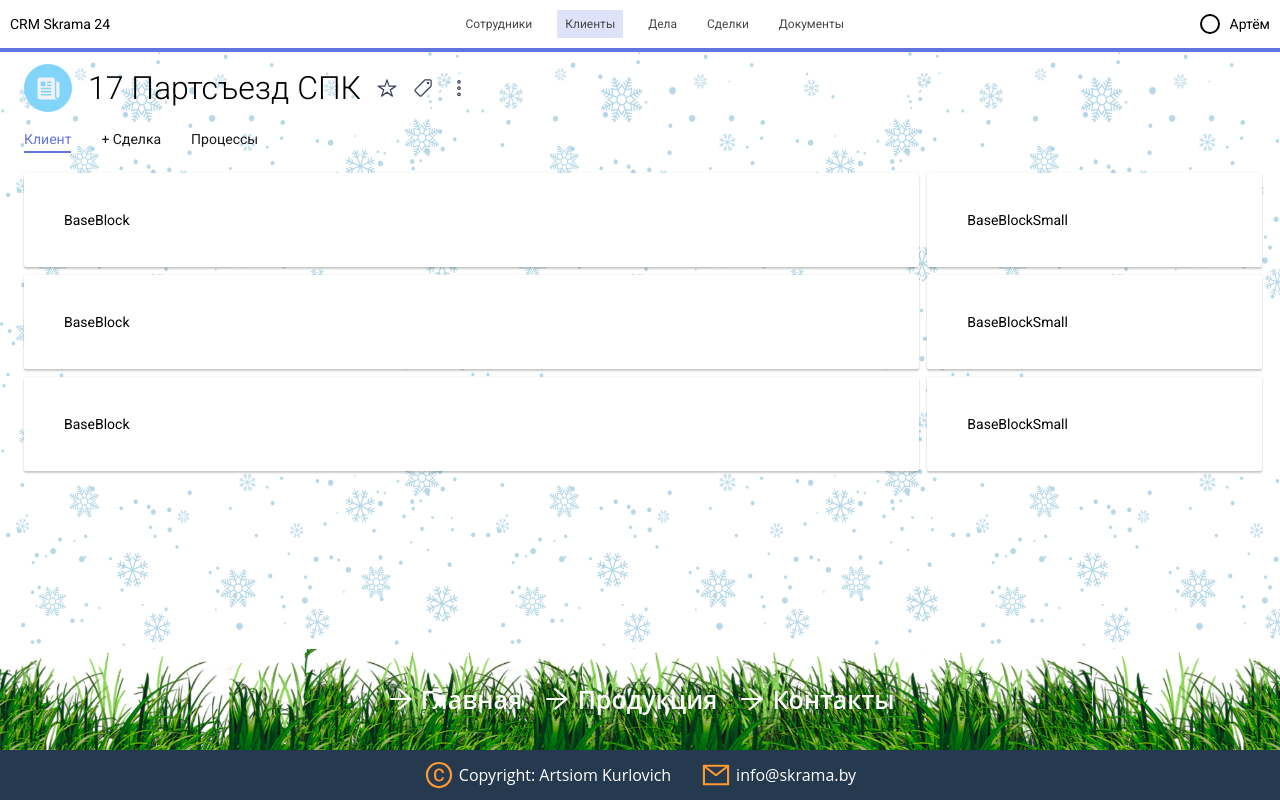
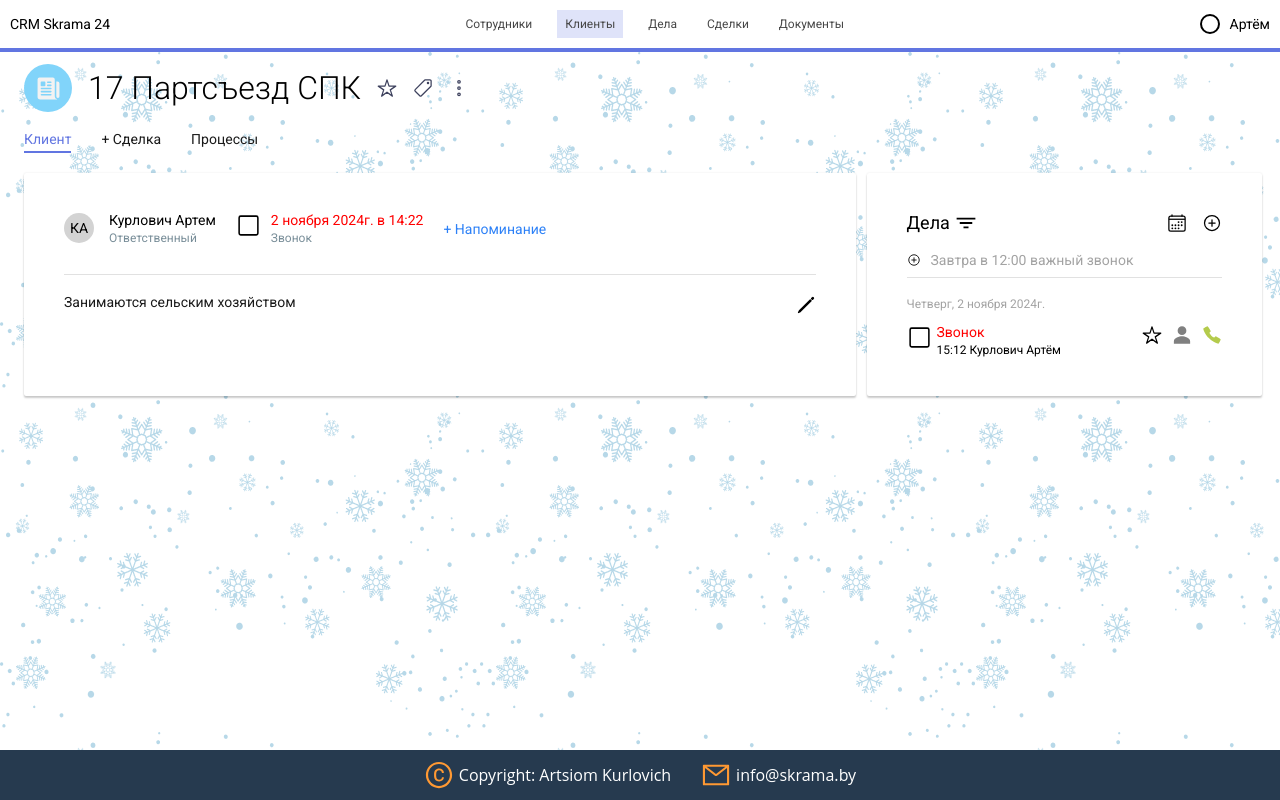
Before and after one commit to akurlovich/CRM-client, a React (Create React App) app: page / in a window 1280 px wide. Built offline with nearby package versions, Linux system fonts and the light colour scheme; no server answers.

Commit message:
feat: deals layout

```diff
--- a/src/components/BaseBlock/BaseBlock.tsx
+++ b/src/components/BaseBlock/BaseBlock.tsx
@@ -1,9 +1,35 @@
 import React, { FC } from 'react';
 import './baseblock.scss';
+import { IoPencilOutline } from "@react-icons/all-files/io5/IoPencilOutline";
+import { IoSquareOutline } from "@react-icons/all-files/io5/IoSquareOutline";
 
 const BaseBlockInner: FC = () => {
   return (
-    <section className='baseblock'>BaseBlock</section>
+    <section className='baseblock'>
+      <div className="baseblock__title">
+        <div className="baseblock__title__user">
+          <div className="avatar">КА</div>
+          <div className="name">
+            <span>Курлович Артем</span>
+            <span>Ответственный</span>
+          </div>
+        </div>
+        <div className="baseblock__title__deal">
+          <IoSquareOutline size={25}/>
+          <div className="item">
+            <span>2 ноября 2024г. в 14:22</span>
+            <span>Звонок</span>
+          </div>
+        </div>
+        <div className="baseblock__title__nitification">
+          <span>+ Напоминание</span>
+        </div>
+      </div>
+      <div className="baseblock__description">
+        <span>Занимаются сельским хозяйством</span>
+        <IoPencilOutline size={20}/>
+      </div>
+    </section>
   )
 }
 
--- a/src/components/BaseBlock/BaseBlockSmall.tsx
+++ b/src/components/BaseBlock/BaseBlockSmall.tsx
@@ -1,9 +1,54 @@
 import React, { FC } from 'react';
 import './baseblock.scss';
+import { IoAddCircleOutline } from "@react-icons/all-files/io5/IoAddCircleOutline";
+import { IoFilterSharp } from "@react-icons/all-files/io5/IoFilterSharp";
+import { IoCalendarOutline } from "@react-icons/all-files/io5/IoCalendarOutline";
+import { IoSquareOutline } from '@react-icons/all-files/io5/IoSquareOutline';
+import { IoStarOutline } from "@react-icons/all-files/io5/IoStarOutline";
+import { IoPersonSharp } from "@react-icons/all-files/io5/IoPersonSharp";
+import { IoCallSharp } from "@react-icons/all-files/io5/IoCallSharp";
 
 const BaseBlockSmallInner: FC = () => {
   return (
-    <section className='baseblock small'>BaseBlockSmall</section>
+    <section className='baseblock small'>
+      <div className="baseblockSmall__newdeal">
+        <div className="baseblockSmall__newdeal__title">
+          <div className="text">
+            <span>Дела</span>
+            <IoFilterSharp size={20}/>
+          </div>
+          <div className="icons">
+            <IoCalendarOutline size={20}/>
+            <IoAddCircleOutline size={20}/>
+          </div>
+        </div>
+        <div className="baseblockSmall__newdeal__add">
+          <IoAddCircleOutline/>
+          <span>Завтра в 12:00 важный звонок</span>
+        </div>
+      </div>
+      <div className="baseblockSmall__deals">
+        <div className="baseblockSmall__deals__item">
+          <div className="baseblockSmall__deals__item__title">
+            <span>Четверг, 2 ноября 2024г.</span>
+          </div>
+          <div className="baseblockSmall__deals__item__info">
+            <div className="text">
+              <IoSquareOutline size={25}/>
+              <div className="item">
+                <span>Звонок</span>
+                <span>15:12 Курлович Артём</span>
+              </div>
+            </div>
+            <div className="icons">
+              <IoStarOutline size={20}/>
+              <IoPersonSharp size={20} color={'grey'}/>
+              <IoCallSharp size={20} color={'#b4cb4c'}/>
+            </div>
+          </div>
+        </div>
+      </div>
+    </section>
   )
 }
 
--- a/src/components/BaseBlock/baseblock.scss
+++ b/src/components/BaseBlock/baseblock.scss
@@ -1,6 +1,6 @@
 .baseblock {
   max-width: 100%;
-  flex-basis: 70%;
+  flex-basis: 60%;
   flex-grow: 1;
   flex-shrink: 0;
   margin-bottom: 8px;
@@ -17,4 +17,174 @@
     flex-basis: 25%;
   }
 
+  &__title {
+    display: flex;
+    gap: 20px;
+    padding-bottom: 30px;
+    border-bottom: 1px solid var(--border-1);
+    align-items: center;
+
+    &__user {
+      display: flex;
+      gap: 15px;
+
+      & > .avatar {
+        width: 30px;
+        height: 30px;
+        border-radius: 100%;
+        background-color: lightgrey;
+        display: flex;
+        align-items: center;
+        text-align: center;
+        justify-content: center;
+      }
+
+      & > .name {
+        display: flex;
+        flex-direction: column;
+        gap: 5px;
+
+        & span:nth-child(2) {
+          color: var(--text-color-secondary-light);
+          font-size: 12px;
+        }
+      }
+
+    }
+
+    &__deal {
+      display: flex;
+      gap: 10px;
+
+      & > .item {
+        display: flex;
+        flex-direction: column;
+        gap: 5px;
+
+        & span:nth-child(1) {
+          color: red;
+        }
+
+        & span:nth-child(2) {
+          color: var(--text-color-secondary-light);
+          font-size: 12px;
+        }
+      }
+
+    }
+
+    &__nitification {
+      color: var(--link-active-2);
+
+    }
+
+  }
+
+  &__description {
+    display: flex;
+    width: 100%;
+    justify-content: space-between;
+    padding-top: 20px;
+
+    & > span {
+      color: var(--text-color-default);
+    }
+  }
+
 }
+
+.baseblockSmall {
+
+  &__newdeal {
+    padding-bottom: 10px;
+    border-bottom: 1px solid var(--border-1);
+    display: flex;
+    flex-direction: column;
+    gap: 20px;
+
+    &__title {
+      display: flex;
+      justify-content: space-between;
+      align-items: center;
+
+      & > .text {
+        display: flex;
+        align-items: center;
+        gap: 6px;
+
+        & > span {
+          font-size: 18px;
+        }
+      }
+
+      & > .icons {
+        display: flex;
+        gap: 15px;
+      }
+    }
+
+    &__add {
+      display: flex;
+      gap: 10px;
+      align-items: center;
+
+      & > span {
+        color: var(--text-color-light-secondary);
+      }
+    }
+
+  }
+
+  &__deals {
+    display: flex;
+    flex-direction: column;
+    gap: 20px;
+    padding-top: 20px;
+
+    &__item {
+      display: flex;
+      flex-direction: column;
+      gap: 15px;
+
+      &__title {
+        color: var(--text-color-light-secondary);
+        font-size: 12px;
+
+      }
+
+      &__info {
+        display: flex;
+        justify-content: space-between;
+
+
+        & > .text {
+          display: flex;
+          gap: 5px;
+
+          & > .item {
+            display: flex;
+            flex-direction: column;
+            gap: 5px;
+
+            & span:first-child {
+              color: red;
+            }
+
+            & span:nth-child(2) {
+              font-size: 12px;
+            }
+          }
+        }
+
+        & > .icons {
+          display: flex;
+          gap: 10px;
+        }
+
+      }
+
+    }
+
+  }
+
+}
--- a/src/components/Footer/Footer.tsx
+++ b/src/components/Footer/Footer.tsx
@@ -6,7 +6,7 @@ import './footer.scss';
 const FooterInner: FC = () => {
   return (
     <footer className="footer">
-      <nav className="footer__wrapper">
+      {/* <nav className="footer__wrapper">
         <NavLink
           to='/'
           className={({ isActive }) => isActive ? 'footer__links active' : 'footer__links'}>
@@ -27,7 +27,7 @@ const FooterInner: FC = () => {
             Контакты
           </div>
         </NavLink>
-      </nav>
+      </nav> */}
       <div className="footer__copywrite">
         <div className="footer__item">
           <AiOutlineCopyrightCircle size={30}/>
--- a/src/components/Footer/footer.scss
+++ b/src/components/Footer/footer.scss
@@ -1,10 +1,13 @@
 .footer {
   width: 100%;
+  position: fixed;
+  left: 0px;
+  bottom: 0px;
 
   &__wrapper {
     display: flex;
-    background: url(../../assets/img/footer.png) center bottom no-repeat;
-    background-size: cover;
+    // background: url(../../assets/img/footer.png) center bottom no-repeat;
+    // background-size: cover;
     width: 100%;
     padding: 32px;
     flex-wrap: wrap;
--- a/src/components/Home/home.scss
+++ b/src/components/Home/home.scss
@@ -53,6 +53,7 @@
     // background: rgba(255,255,255, 0.4);
     display: flex;
     flex-wrap: wrap;
+    gap: 3px;
   }
 
 }
--- a/src/scss/_base.scss
+++ b/src/scss/_base.scss
@@ -30,6 +30,7 @@ body {
   min-height: 100%;
   display: flex;
   flex-direction: column;
+  position: relative;
 }
 
 // h1,
--- a/src/scss/_variable.scss
+++ b/src/scss/_variable.scss
@@ -2,6 +2,7 @@
 
   --text-color-default: #191919;
   --text-color-secondary: #474747;
+  --text-color-secondary-light: #788d98;
   --text-color-light-secondary: #a3a3a3;
   --text-color-light-invert: #f2f2f2;
   --bg-color-main: #f6f5f0;
@@ -17,6 +18,7 @@
   --icon-light: #f2f2f2;
   --avatar-main: #81d4fa;
   --link-active: #6175e1;
+  --link-active-2: #2d81f7;
 
   --primary-color: #7fad39;
   --seconday-color: #120851;
```
Also changed, not shown: src/components/Home/Home.tsx (+12 -0 lines).
